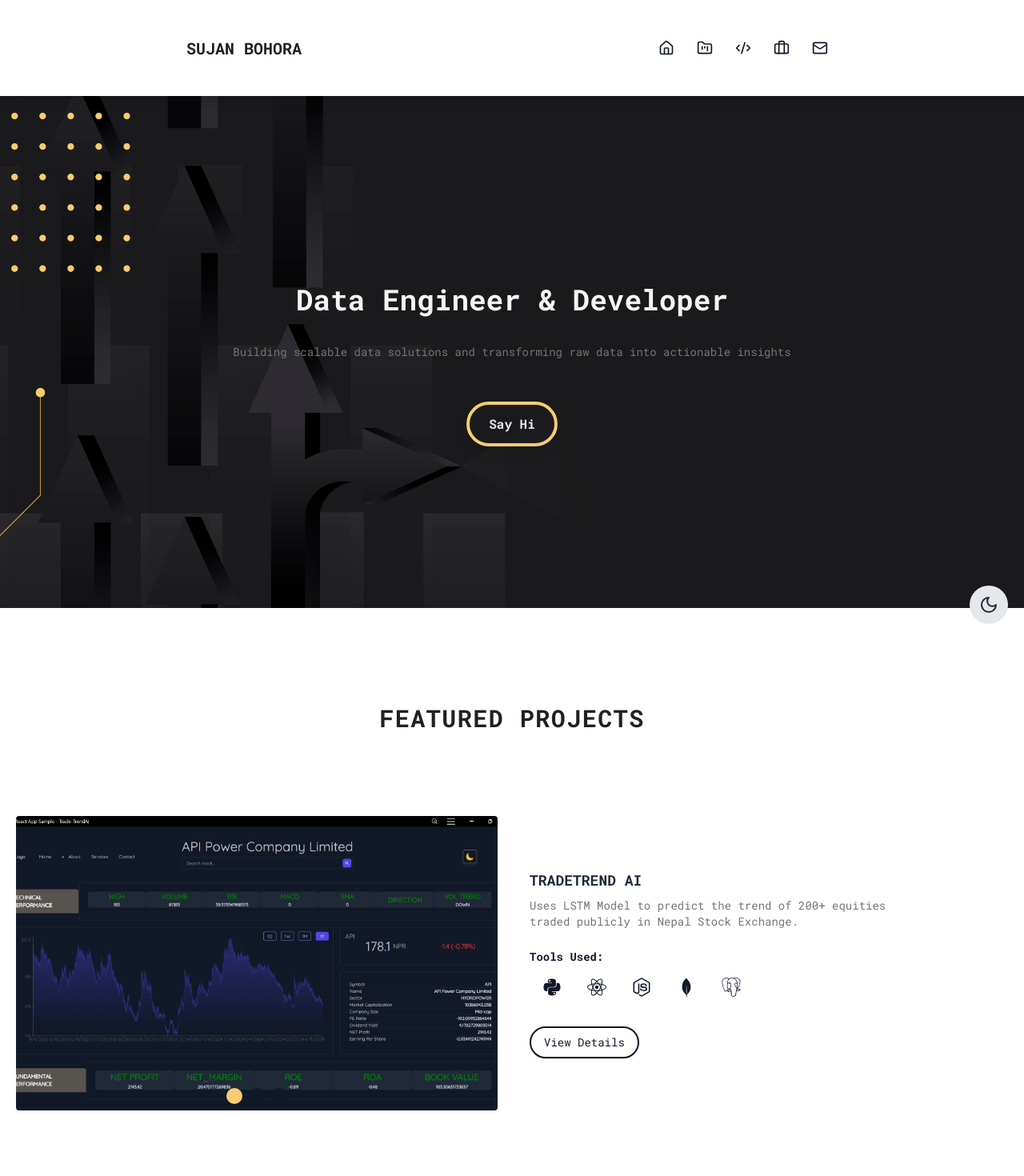
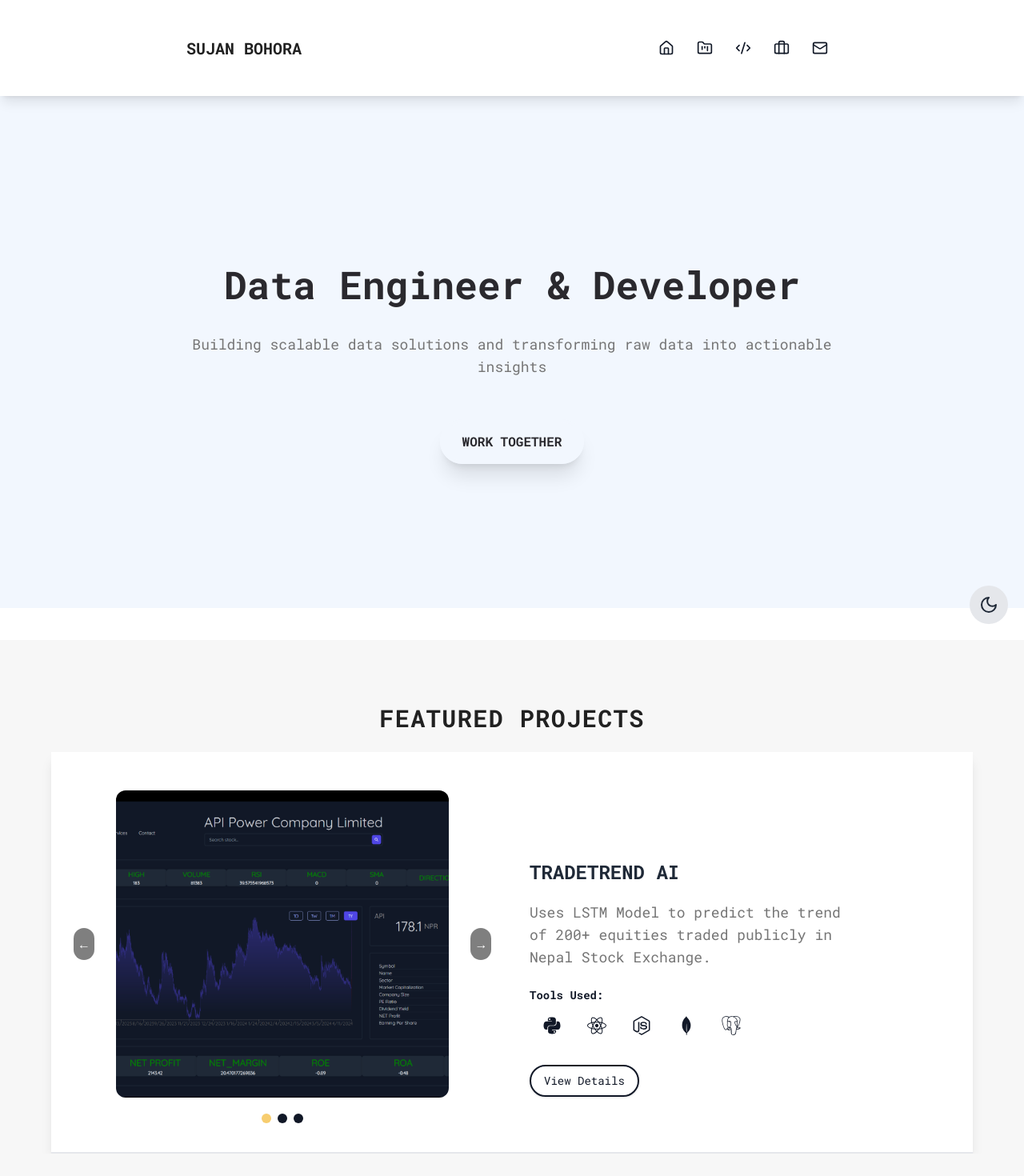
Before and after one commit to jansu11/website, a React (Vite) app: page / in a window 1280 px wide. Shown: the top 1470 px of the page at 80% size. Built offline with nearby package versions, Linux system fonts and the light colour scheme.

Commit message:
carousel layouts

```diff
--- a/package.json
+++ b/package.json
@@ -18,7 +18,9 @@
     "react-dom": "^18.3.1",
     "react-icons": "^5.4.0",
     "react-intersection-observer": "^9.15.0",
-    "react-router-dom": "^7.1.1"
+    "react-medium-image-zoom": "^5.2.13",
+    "react-router-dom": "^7.1.1",
+    "react-swipeable": "^7.0.2"
   },
   "devDependencies": {
     "@eslint/js": "^9.17.0",
--- a/src/components/Project/Card.jsx
+++ b/src/components/Project/Card.jsx
@@ -1,55 +1,98 @@
 import {motion} from 'framer-motion'
-import { useState } from 'react';
+import React, { useState } from 'react';
 import TechLogo from '../TechLogo';
+import { useSwipeable } from 'react-swipeable';
+import Zoom from 'react-medium-image-zoom';
+import 'react-medium-image-zoom/dist/styles.css';
 
 const Card = ({project}) => {
 
     const [currentImage, setCurrentImage] = useState(0);
 
+  const nextImage = () => {
+    setCurrentImage((prev) =>
+      prev === project.images.length - 1 ? 0 : prev + 1
+    );
+  };
+
+  const prevImage = () => {
+    setCurrentImage((prev) =>
+      prev === 0 ? project.images.length - 1 : prev - 1
+    );
+  };
+
   const handleDotClick = (index) => {
     setCurrentImage(index);
   };
 
+  const swipeHandlers = useSwipeable({
+    onSwipedLeft: nextImage,
+    onSwipedRight: prevImage,
+    trackMouse: true
+  });
+
     return(
             <motion.div
             key={project.id}
-            className="bg-white dark:bg-primary-dark rounded-lg  overflow-hidden mb-16"
+            className="bg-transparent dark:bg-primary-dark  dark:shadow-zinc-600     overflow-hidden lg:px-16 mb-16"
             initial={{ opacity: 0, y: 20 }}
             whileHover={{ y: -5 }}
             whileInView={{ opacity: 1, y: 0 }}
             transition={{ duration: 0.5, delay:  0.1 }}
             >
-            <div className="flex flex-col  md:flex-row  bg-white  dark:bg-transparent  overflow-hidden min-h-96 sm:max-w-full lg:min-w-full md:min-w-full md:w-3/4 lg:mx-auto px-auto ">
+            <div className="flex flex-col  md:flex-row shadow-lg dark:shadow-gray-50 dark:drop-shadow-2xl border-b-2 dark:border-b-0 bg-white  dark:bg-transparent py-12 overflow-hidden min-h-96 sm:max-w-full lg:min-w-full md:min-w-full md:w-3/4 lg:mx-auto px-auto ">
 
                 {/* Left Side - Image Slider */}
-                <div className=" md:w-1/2 relative  mx-3 " >
+
+                <div className="md:w-1/2 relative mx-3 " {...swipeHandlers}>
+                    <div className="relative ">
+                        <Zoom>
                         <img
                             src={project.images[currentImage]}
                             alt={`Project preview ${currentImage + 1}`}
-                    className="w-full h-96 p-2 rounded-xl   object-cover"
+                            className="lg:w-3/4 w-full h-96 lg:mx-auto rounded-xl mb-5 object-cover"
                         />
+                        </Zoom>
+
+                        {/* Navigation Arrows */}
+                        <button
+                        onClick={prevImage}
+                        className="absolute left-4 top-1/2 transform -translate-y-1/2 bg-black bg-opacity-50 text-white p-2 rounded-full hover:bg-opacity-75 transition-opacity duration-300"
+                        aria-label="Previous image"
+                        >
+                        ←
+                        </button>
+                        <button
+                        onClick={nextImage}
+                        className="absolute right-4 top-1/2 transform -translate-y-1/2 bg-black bg-opacity-50 text-white p-2 rounded-full hover:bg-opacity-75 transition-opacity duration-300"
+                        aria-label="Next image"
+                        >
+                        →
+                        </button>
+                    </div>
+
                     {/* Dots for navigation */}
-                    <div className="absolute bottom-4 left-1/2 transform -translate-x-1/2 flex space-x-2">
+                    <div className="absolute bottom- left-1/2 transform -translate-x-1/2 flex space-x-2 ">
                         {project.images.map((_, index) => (
                         <button
                             key={index}
                             onClick={() => handleDotClick(index)}
-                        className={`w-5 h-5 rounded-full ${
+                            className={`w-3 h-3 rounded-full ${
                             currentImage === index
                                 ? "bg-btgold-dark"
                                 : "bg-gray-900 dark:bg-gray-200"
                             }`}
-                        ></button>
+                        />
                         ))}
                     </div>
                 </div>
 
                 {/* Right Side - Project Details */}
-                <div className="w-full md:w-1/2  ml-5 min-h-full flex flex-col  items-start justify-center ">
-                    <h2 className="text-lg font-bold dark:text-secondary-dark  text-gray-800 mb-2">
+                <div className="w-full md:w-1/2  ml-5 min-h-full flex flex-col  items-start justify-center mt-16 ">
+                    <h2 className="text-lg lg:text-2xl font-bold dark:text-secondary-dark  text-gray-800 mb-5">
                     {project.title}
                     </h2>
-                    <p className="dark:text-gray-300 text-primary-light text-sm  mb-4 pb-2 w-3/4 ">
+                    <p className="dark:text-gray-300 text-primary-light text-sm lg:text-lg mb-4 pb-2 w-3/4 ">
                     {project.description}
                     </p>
                     <p className="dark:text-gray-300 text-gray-900  text-left text-sm pb-4 ">
--- a/src/pages/Home.jsx
+++ b/src/pages/Home.jsx
@@ -10,7 +10,7 @@ const Home = () => {
     <div className="max-w-full">
       {/* Hero Section */}
       <Section bgColor=""
-          className=" min-w-full max-h-[80vh] bg-[url('/bg2.jpg')] bg-cover bg-center bg-no-repeat h-screen sm:bg-left-top md:bg-left-top mb-10 pb-10"
+          className=" min-w-full max-h-[80vh] bg-aliceblue-light dark:bg-transparent g-[url('/bg2.jpg')] bg-cover bg-center bg-no-repeat h-screen sm:bg-left-top md:bg-left-top mb-10 pb-10"
       >
 
 
@@ -18,7 +18,7 @@ const Home = () => {
         <div className="min-h-full flex flex-col  items-center justify-center max-w-4xl mx-auto my-4 py-3 text-center">
           <div className=''>
             <motion.h1
-              className="text-4xl font-bold  dark:text-secondary-dark text-secondary-light mb-6"
+              className="text-4xl font-bold lg:text-5xl dark:text-secondary-dark text-primary-dark mb-6"
               initial={{ opacity: 0, y: 20 }}
               animate={{ opacity: 1, y: 0 }}
               transition={{ duration: 0.5, delay: 0.2 }}
@@ -28,7 +28,7 @@ const Home = () => {
 
           </div>
           <motion.p
-            className="text-sm m-3 text-supporting1 dark:text-gray-300 text-primary-light"
+            className="text-sm lg:text-lg m-3 text-supporting1 dark:text-gray-300 text-primary-light"
             initial={{ opacity: 0 }}
             animate={{ opacity: 1 }}
             transition={{ duration: 0.5, delay: 0.4 }}
@@ -36,11 +36,11 @@ const Home = () => {
             Building scalable data solutions and transforming raw data into actionable insights
           </motion.p>
             <button
-            className="px-6 py-3 m-10  hover:bg-primary hover:text-secondary-dark
-             text-gray-200 font-semibold rounded-full bg-transparent border-4  border-btgold-dark shadow-lg transition-all duration-300"
+            className="px-6 py-3 m-10  hover:bg-gray-200 dark:border-0.5 hover:scale-110 dark:text-gray-50 dark:hover:text-gray-900 dark:hover:gray-600
+            dark:hover:border-gray-900  text-primary-dark uppercase font-semibold rounded-full bg-transparent border-4 hover:border-2 hover:border-accent-dark border-aliceblue-light shadow-xl  transition-all duration-700"
             onClick={() => alert("Hello! Thanks for stopping by.")}
             >
-            Say Hi
+            Work Together
             </button>
 
         </div>
@@ -50,9 +50,9 @@ const Home = () => {
       {/* Projects Preview Section */}
 
            {/* Projects Preview Section */}
-      <Section bgColor="bg-gray-100 bg-transparent">
+      <Section bgColor="dark:bg-primary-dark bg-smokewhite-light ">
         <div className=" ">
-          <h2 className="text-3xl uppercase tracking-wider font-bold text-accent-light dark:text-white mb-8 text-center pb-16">
+          <h2 className="text-3xl uppercase tracking-wider  font-bold text-accent-light dark:text-white mb-6 text-center pb-">
             Featured Projects
           </h2>
 
@@ -80,9 +80,9 @@ const Home = () => {
       </Section>
 
       {/* Contact Preview Section */}
-      <Section bgColor="bg-primary-light dark:bg-primary-dark dark:from-gray-900 dark:to-gray-800 py-0 h-full">
+      <Section bgColor="bg-ghostwhite-light dark:bg-primary-dark dark:from-gray-900 dark:to-gray-800 py-0 h-full">
         <div className="min-w-full text-center  flex flex-col justify-between max-h-24 ">
-          <h2 className="text-3xl  font-bold text-gray-50 dark:text-white mb-8 justify-start   ">
+          <h2 className="text-3xl  font-bold text-primary-dark dark:text-white mb-8 justify-start   ">
             Contact me
           </h2>
           <motion.div
--- a/tailwind.config.js
+++ b/tailwind.config.js
@@ -14,7 +14,10 @@ export default {
         accent: {light:'#212121',dark:'#1F2833'},
         supporting1: {dark:'#C5C6C7',light:""},
         supporting2: {dark:'#45A29E',light:""},
-        btgold: {dark:'#f7cd6f',light:""}
+        btgold: {dark:'#f7cd6f',light:""},
+        aliceblue:{light:"#f2f7fe",dark:""},
+        smokewhite:{light:"#f7f7f7",dark:""},
+        ghostwhite:{light:"#f9fafb"}
       },
       fontFamily:{
         neuropol: ['"Neuropol-Regular"','sans-serif'],
```
Also changed, not shown: 1 other file (tests, documents, lock files or other folders). Lines whose indentation alone changed are shown as unchanged.
